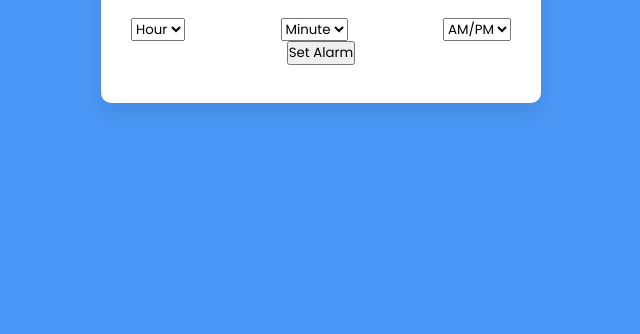
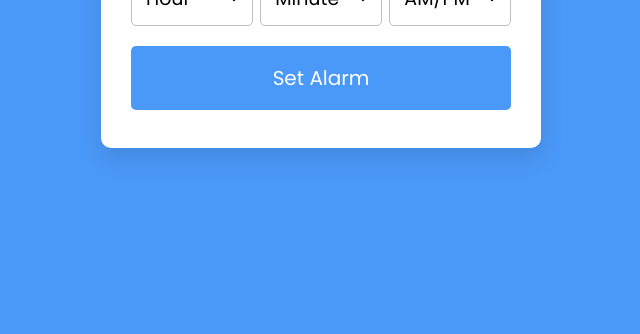
Before and after one commit to KanizFatimaMitu/Alarm-clock, a plain HTML site: page index.html in a window 1280 px wide. Shown: the part 466-800 px from the top of the page, without its empty margins (319-959 px from the left). Drawn offline with Linux system fonts and the light colour scheme.

Commit message:
styling done

```diff
--- a/style.css
+++ b/style.css
@@ -35,3 +35,36 @@ body, .wrapper, .content{
     width: 100%;
     justify-content: space-between;
   }
+  .content.disable{
+    cursor: no-drop;
+  }
+  .content .column{
+    padding: 0 10px;
+    border-radius: 5px;
+    border: 1px solid #bfbfbf;
+    width: calc(100% / 3 - 5px);
+  }
+  .content.disable .column{
+    opacity: 0.6;
+    pointer-events: none;
+  }
+  .column select{
+    width: 100%;
+    height: 53px;
+    border: none;
+    outline: none;
+    background: none;
+    font-size: 19px;
+  }
+  .wrapper button{
+    width: 100%;
+    border: none;
+    outline: none;
+    color: #fff;
+    cursor: pointer;
+    font-size: 20px;
+    padding: 17px 0;
+    margin-top: 20px;
+    border-radius: 5px;
+    background: #4A98F7;
+  }
```
